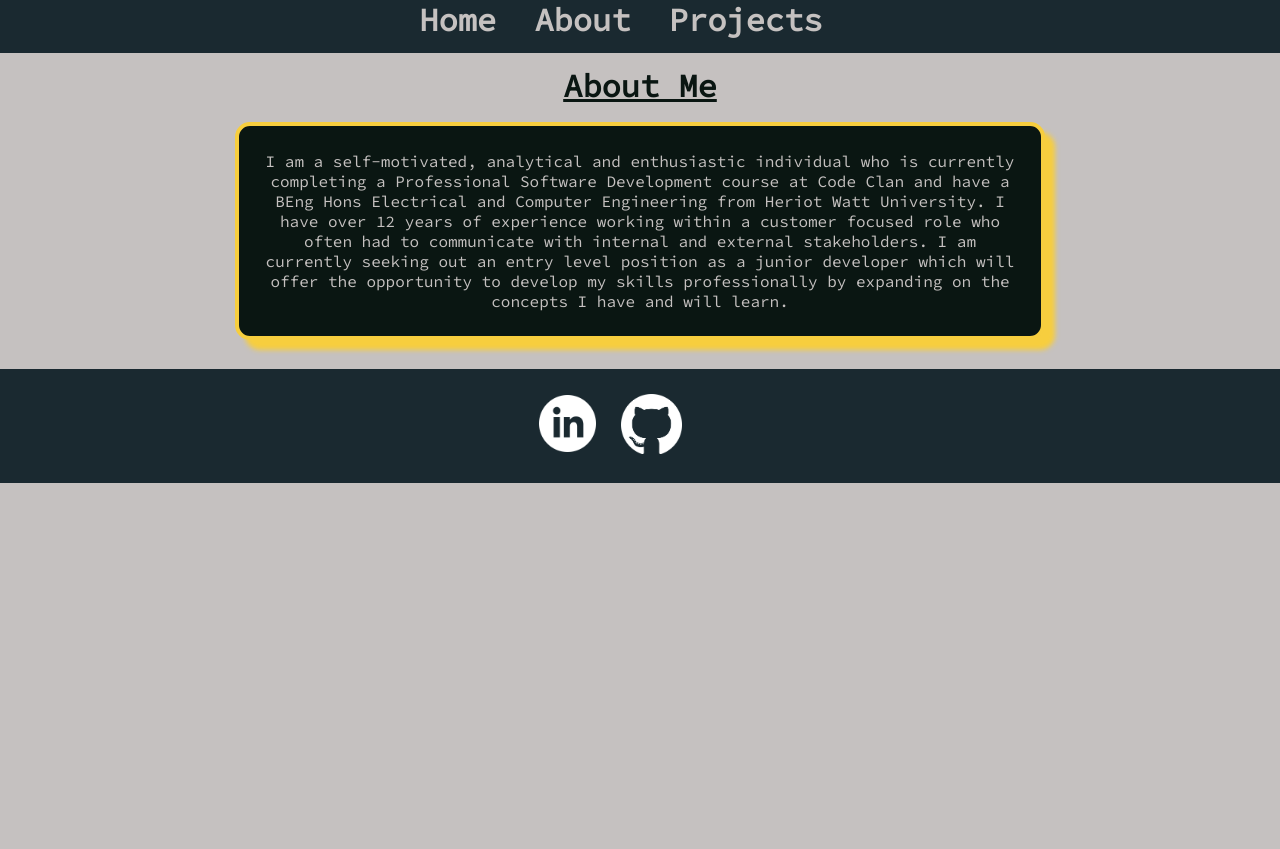
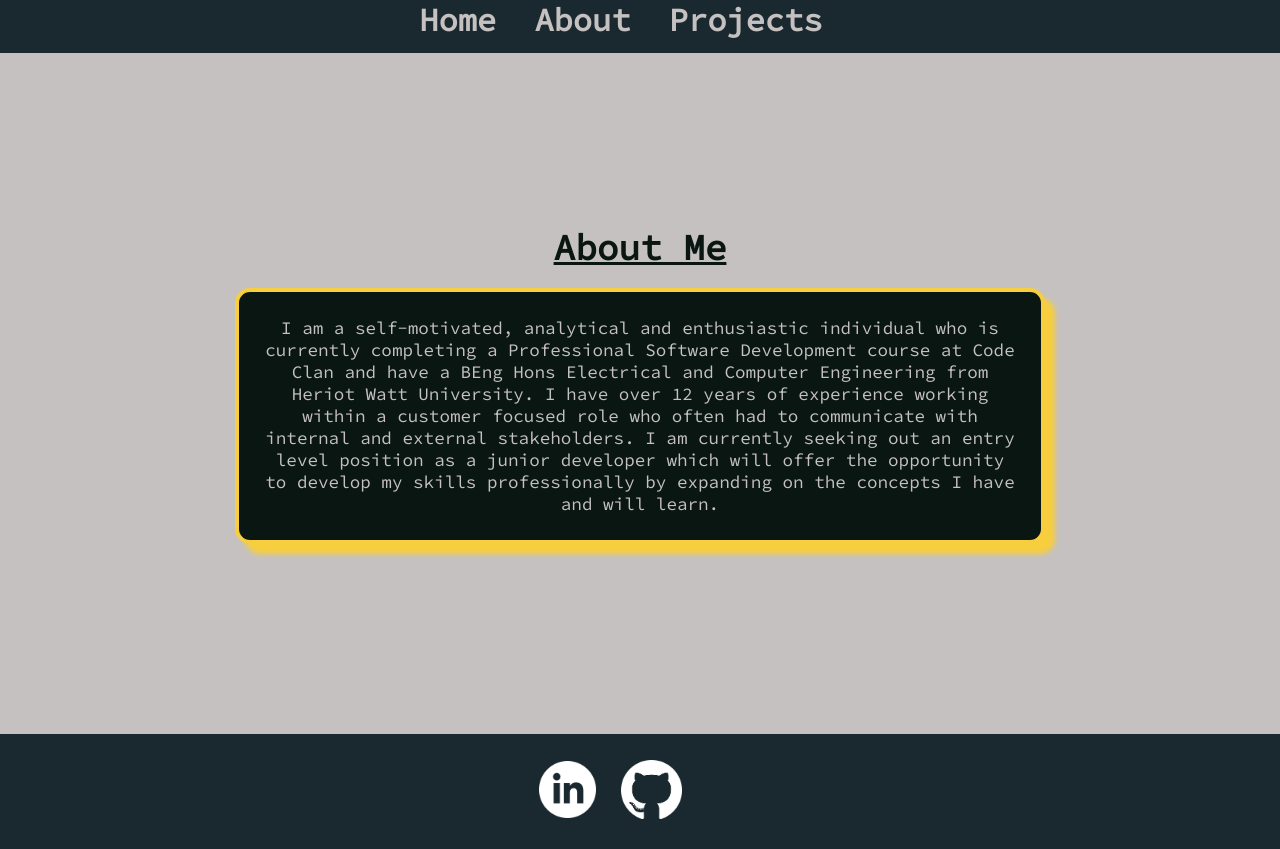
Before and after one commit to ScottDrysdale86/portfolio, a React (Create React App) app: page /portfolio/About in a window 1280 px wide. Before the commit the page ends 800 px from the top, so only its background shows below. Built offline with nearby package versions, Linux system fonts and the light colour scheme.

Commit message:
changed font sizes

```diff
--- a/src/Components/About.js
+++ b/src/Components/About.js
@@ -26,11 +26,13 @@ const Wrapper = styled.div`
 	align-items: center;
 	justify-content: center;
 	margin: 1%;
+	height: 82vh;
 `;
 
 const Title = styled.h1`
 	text-decoration: underline;
 	margin: 0;
+	font-size: 4.5vh;
 `;
 
 const Info = styled.p`
@@ -43,6 +45,7 @@ const Info = styled.p`
 	text-align: center;
 	width: 60%;
 	color: #c5c1c0;
+	font-size: 2.2vh;
 `;
 
 export default About;
--- a/src/Components/MainPage.js
+++ b/src/Components/MainPage.js
@@ -22,6 +22,7 @@ const Wrapper = styled.div`
 	align-items: center;
 	justify-content: center;
 	margin: 1%;
+	height: 82vh;
 `;
 
 const ProfilePic = styled.img`
@@ -38,7 +39,7 @@ const Details = styled.div`
 `;
 
 const Name = styled.h2`
-	font-size: 1.5rem;
+	font-size: 3.5vh;
 	text-shadow: 1px 1px 2px #0a1612, 5px 5px 5px #f7ce3e, 0 0 5px #c5c1c0;
 `;
 
@@ -46,7 +47,7 @@ const Bullet = styled.h5`
 	margin: 0;
 	margin-bottom: 5%;
 	width: max-content;
-	font-size: 1rem;
+	font-size: 2.2vh;
 `;
 
 export default MainPage;
--- a/src/Components/Navigation.js
+++ b/src/Components/Navigation.js
@@ -27,7 +27,6 @@ const NavBar = styled.ul`
 	display: flex;
 	justify-content: center;
 	align-items: center;
-	font-family: 1.3rem;
 	font-weight: bold;
 	background-color: #1a2930;
 	padding: 0;
@@ -35,7 +34,7 @@ const NavBar = styled.ul`
 `;
 
 const Item = styled.li`
-	font-size: 2rem;
+	font-size: 4vh;
 	list-style: none;
 	margin-right: 3%;
 	margin-bottom: 1%;
--- a/src/Components/Projects.js
+++ b/src/Components/Projects.js
@@ -74,6 +74,7 @@ const Wrapper = styled.div`
 const TopTitle = styled.h1`
 	text-decoration: underline;
 	margin: 0;
+	font-size: 4.5vh;
 `;
 
 const ProjectBox = styled.div`
@@ -93,6 +94,7 @@ const Title = styled.h2`
 	text-align: center;
 	text-decoration: underline;
 	color: #c5c1c0;
+	font-size: 3vh;
 `;
 const Pic = styled.img`
 	text-align: center;
@@ -108,6 +110,7 @@ const Vids = styled.video`
 const Description = styled.p`
 	text-align: center;
 	color: #c5c1c0;
+	font-size: 2vh;
 `;
 const GitLink = styled.a`
 	color: black;
@@ -119,6 +122,7 @@ const GitLink = styled.a`
 
 	border-radius: 20px;
 	padding: 1%;
+	font-size: 2.2vh;
 
 	&:hover {
 		background-color: #0a1612;
```
